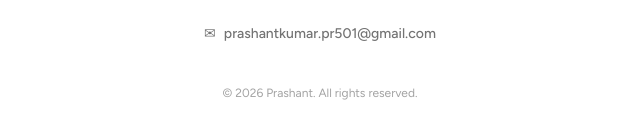
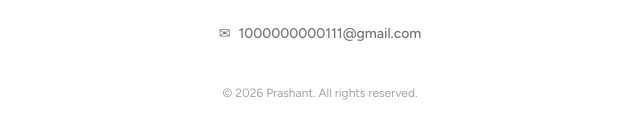
Before and after one commit to prashantuiux501/uiuxdesigner.github.io, a plain HTML site: page index.html in a window 1280 px wide. Shown: the part 2971-3110 px from the top of the page, 320-960 px from the left. Drawn offline with nearby package versions, Linux system fonts and the light colour scheme.

Commit message:
Update index.html

```diff
--- a/index.html
+++ b/index.html
@@ -463,11 +463,11 @@
           <!-- Centered Email Link -->
           <div class="mb-10">
             <a
-              href="mailto:prashantkumar.pr501@gmail.com"
+              href="mailto:1000000000111@gmail.com"
               class="text-sm font-medium text-neutral-500 hover:text-neutral-900 transition-colors inline-flex items-center gap-2"
             >
               <span>&#9993;</span>
-              <span>prashantkumar.pr501@gmail.com</span>
+              <span>1000000000111@gmail.com</span>
             </a>
           </div>
 
@@ -970,7 +970,7 @@
               Calm defaults and symptom-first flows build lasting patient trust.
             </h3>
             <div class="pt-2 flex flex-wrap items-center gap-6 text-sm text-teal-200">
-              <a href="mailto:prashantkumar.pr501@gmail.com" class="underline hover:text-white">prashantkumar.pr501@gmail.com</a>
+              <a href="mailto:1000000000111@gmail.com" class="underline hover:text-white">1000000000111@gmail.com</a>
               <a href="https://www.linkedin.com/in/prashant-kumar-89b822142/" target="_blank" rel="noopener noreferrer" class="underline hover:text-white">LinkedIn &nearr;</a>
             </div>
           </div>
```
